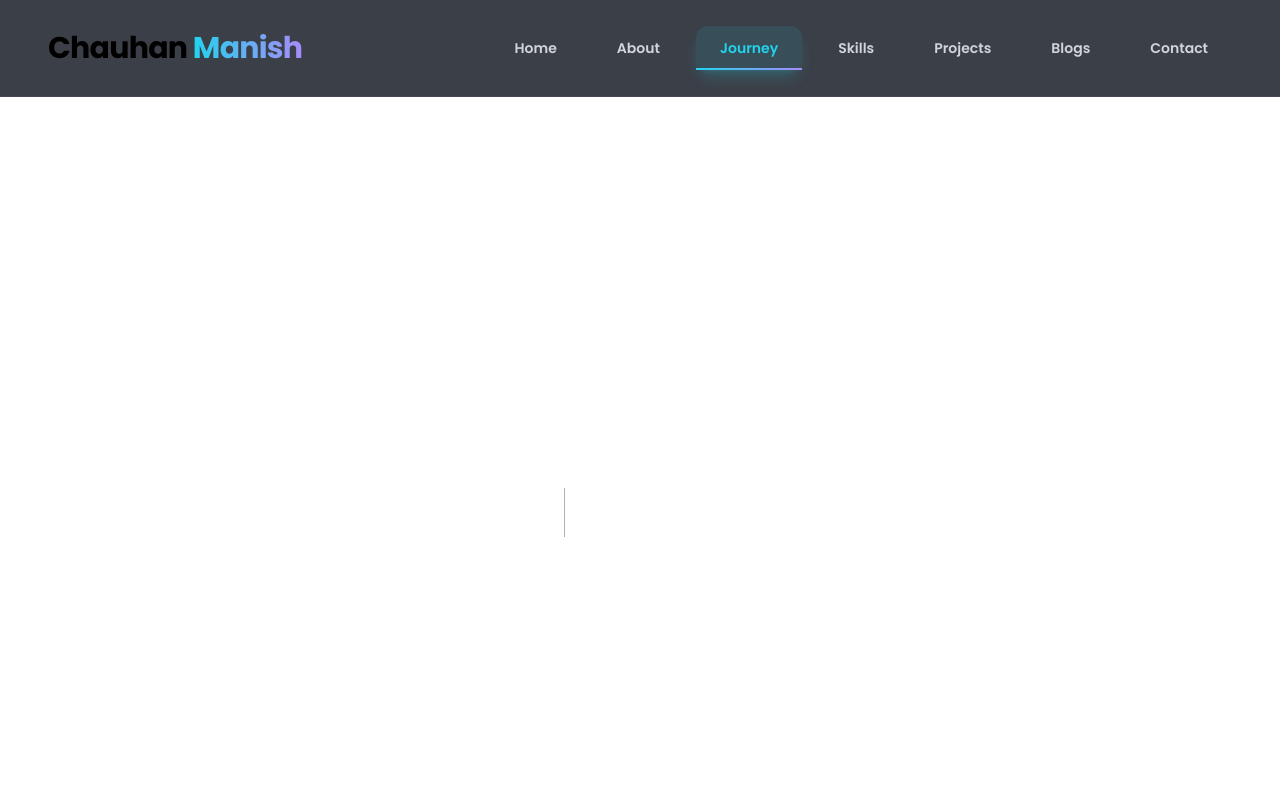
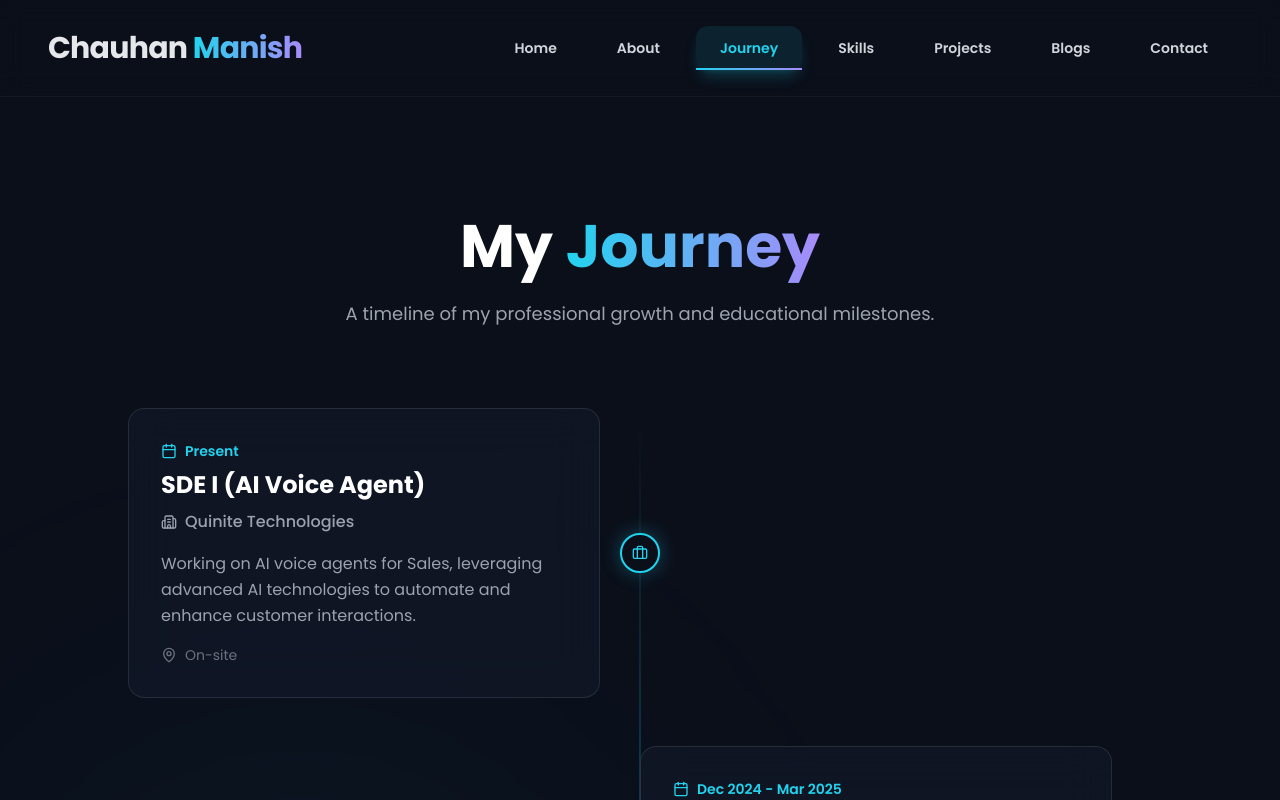
Before and after one commit to manishchauhan009/manishchauhan, a Next.js app: page /journey in a window 1280 px wide. Before the commit this address had no page. Shown: the top 800 px of the page. Built offline with nearby package versions, Linux system fonts and the light colour scheme.

Commit message:
fix(nav): Restore Journey page

```diff
--- /dev/null
+++ b/src/app/journey/page.js
@@ -0,0 +1,9 @@
+import Experience from "@/components/sections/Experience";
+
+export default function JourneyPage() {
+    return (
+        <main className="pt-20">
+            <Experience />
+        </main>
+    );
+}
```
